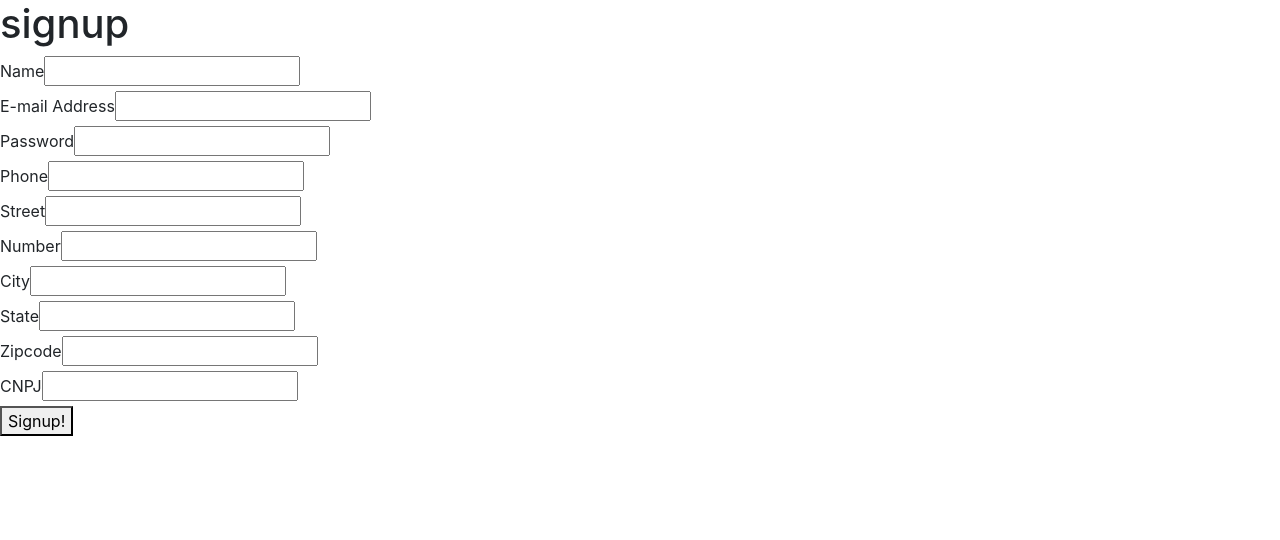
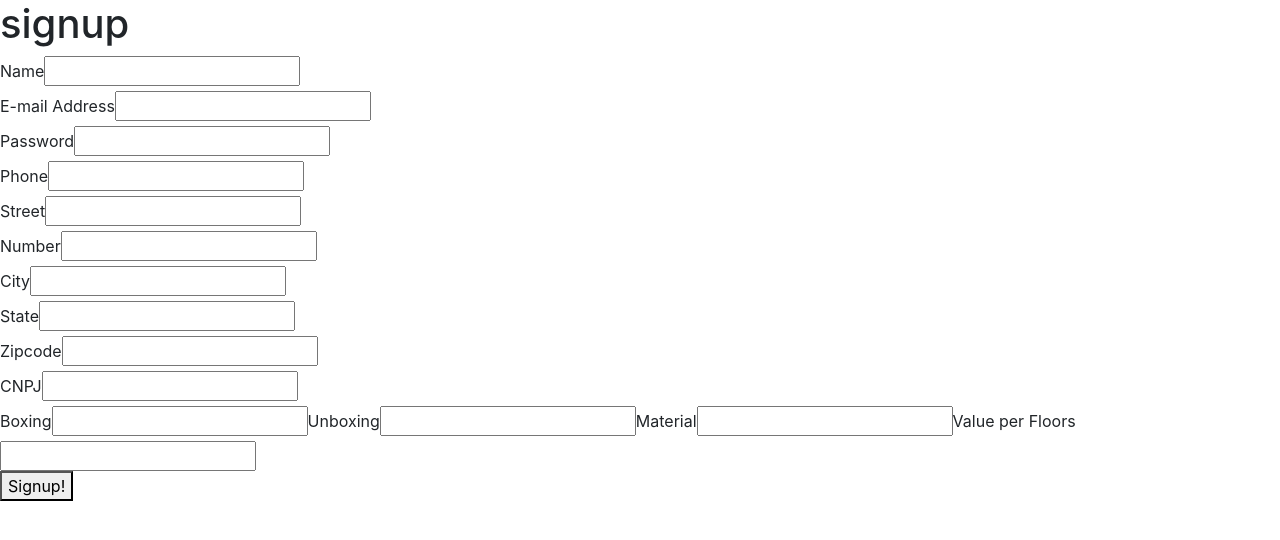
Before and after one commit to Bru9is/irontruck-client, a React (Create React App) app: page /auth/signup in a window 1280 px wide. Shown: the top 540 px of the page. Built offline with nearby package versions, Linux system fonts and the light colour scheme.

Commit message:
campos de valores

```diff
--- a/src/components/Post.js
+++ b/src/components/CreatePost.js
@@ -3,7 +3,7 @@ import { useNavigate } from "react-router-dom";
 import apiService from "../services/api.service.js";
 
 
-const Post = () => {
+const Post = (props) => {
 
   const [state, setState] = useState({
     date: null,
--- /dev/null
+++ b/src/components/PostCards.js
@@ -0,0 +1,9 @@
+
+
+
+function PostCard() {
+
+
+    return
+}
+export default PostCard;
--- a/src/pages/UserPage.js
+++ b/src/pages/UserPage.js
@@ -1,8 +1,12 @@
-import Post from "../components/Post.js"
+import PostCards from "../components/PostCards"
+import CreatePost from "../components/CreatePost"
 
 const UserPage = () => {
     return (
-        <Post />
+        <div>
+        <CreatePost />
+        <PostCards />
+        </div>
     )
 }
 
--- a/src/pages/auth/Signup.js
+++ b/src/pages/auth/Signup.js
@@ -16,6 +16,10 @@ function Signup(props) {
     city:"",
     state:"",
     zip:"",
+    boxing: "",
+    unboxing: "",
+    material: "",
+    valueFloor: "",
     role: searchParams.get('type'),
     document: "" });
 
@@ -25,11 +29,15 @@ function Signup(props) {
     password: null,
     role: null,
     phone: null,
-    street:null,
-    number:null,
-    city:null,
-    state:null,
-    zip:null,
+    street: null,
+    number: null,
+    city: null,
+    state: null,
+    zip: null,
+    boxing: null,
+    unboxing: null,
+    material: null,
+    valueFloor: null,
     document: null,
   });
 
@@ -59,10 +67,16 @@ function Signup(props) {
           state: state.state,
           zip: state.zip
         },
+        values: {
+          boxing: state.boxing,
+          unboxing: state.unboxing,
+          material: state.material,
+          Valuefloor: state.floor,
+        },
         document: state.document
       }
       await apiService.signUp(newUser);
-      setErrors({ name: "", password: "", email: "", phone: "", street:"", number:"", city:"", state:"", zip:"", document: "" });
+      setErrors({ name: "", password: "", email: "", phone: "", street:"", number:"", city:"", state:"", zip:"", document: "", boxing: "", unboxing: "", material: "", Valuefloor: "" });
       navigate("/auth/login");
     } catch (err) {
       console.error(err);
@@ -195,6 +209,45 @@ function Signup(props) {
         />
       </div>
 
+      <div className="Valores">
+        <label htmlFor="signupFormBoxing">Boxing</label>
+          <input
+            type="text"
+            name="boxing"
+            id="signupFormboxing"
+            value={state.boxing}
+            error={errors.boxing}
+            onChange={handleChange}
+          />
+        <label htmlFor="signupFormUnboxing">Unboxing</label>
+          <input
+            type="text"
+            name="unboxing"
+            id="signupFormUnboxing"
+            value={state.unboxing}
+            error={errors.unboxing}
+            onChange={handleChange}
+          />
+        <label htmlFor="signupFormMaterial">Material</label>
+          <input
+            type="text"
+            name="material"
+            id="signupFormMaterial"
+            value={state.material}
+            error={errors.material}
+            onChange={handleChange}
+          />
+        <label htmlFor="signupFormValueFloor">Value per Floors</label>
+          <input
+            type="text"
+            name="valueFloor"
+            id="signupFormValueFloor"
+            value={state.valueFloor}
+            error={errors.valueFloor}
+            onChange={handleChange}
+          />
+      </div>
+
       <div>
         <button type="submit">Signup!</button>
       </div>
--- a/src/services/api.service.js
+++ b/src/services/api.service.js
@@ -32,6 +32,8 @@ class ApiService {
   async createPost(post) {
     return await this.api.post("/new-post", post);
   }
+
+
 }
 
 export default new ApiService();
```
Also changed, not shown: src/components/CompanyCards.js (added), 1 other file (tests, documents, lock files or other folders).
